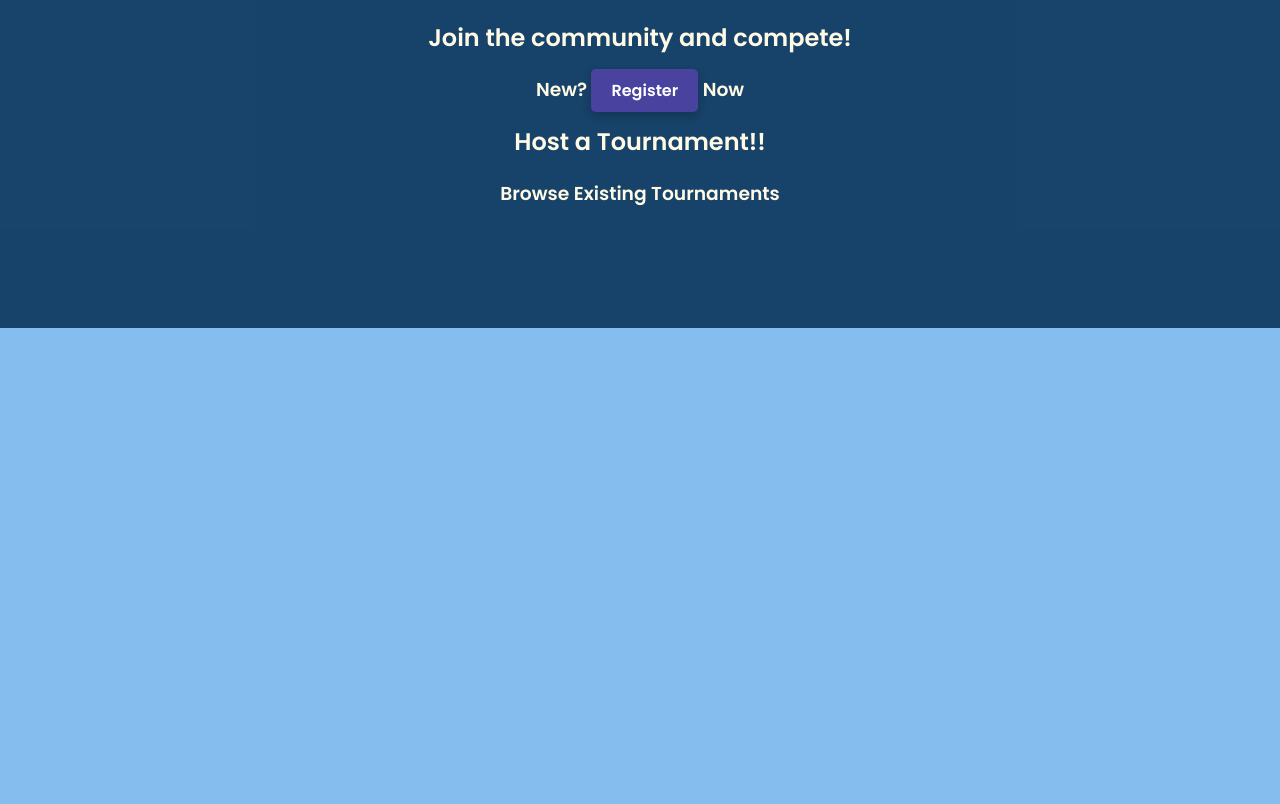
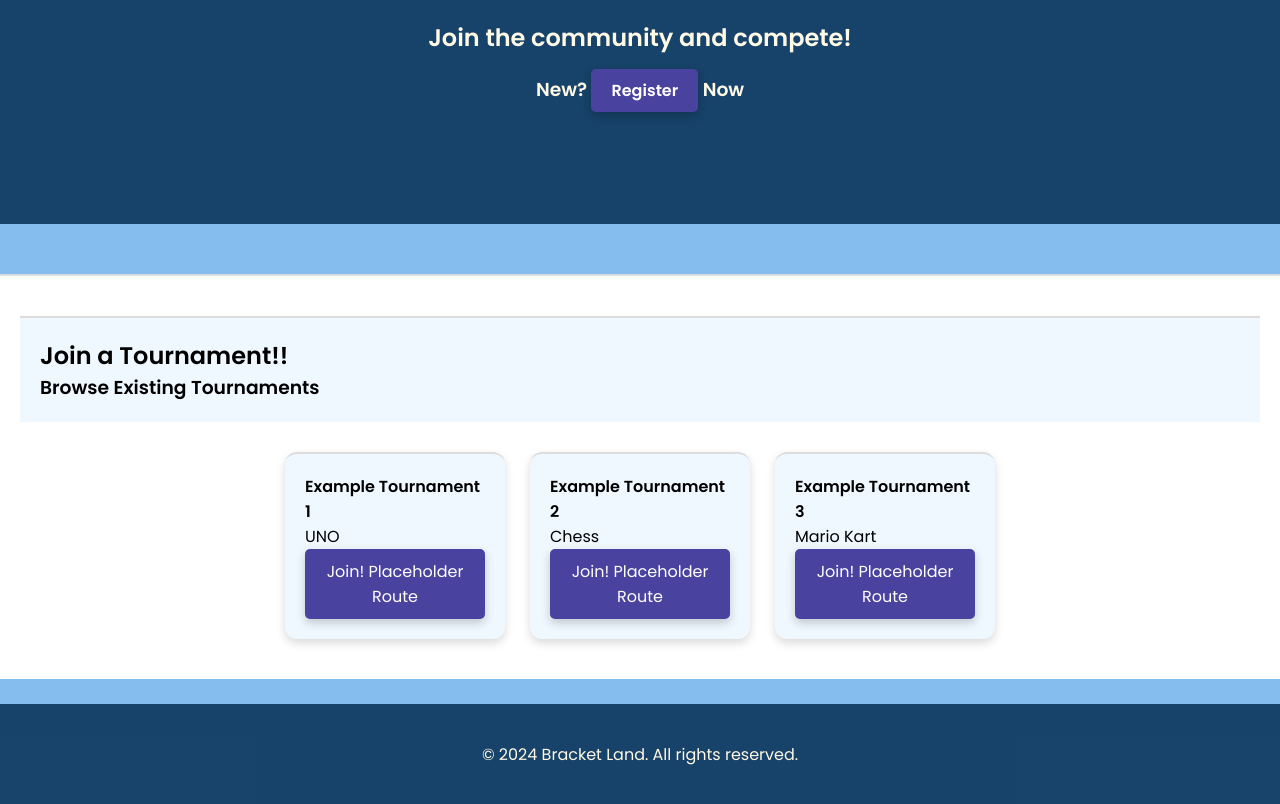
Before and after one commit to KailenC/Bracket-Website-group-project, a React (Create React App) app in the folder frontend/: page / in a window 1280 px wide. Shown: the part 280-1084 px from the top of the page. Before the commit the page ends 800 px from the top, so only its background shows below. Built offline with nearby package versions, Linux system fonts and the light colour scheme.

Commit message:
Main Page is better!
yayyy more organization and a SOLID front page. I would love to add more to the browsing tournaments but i just want a good skeleton up and running for everything before fine tuning!

once again im open to suggestions!!

```diff
--- a/frontend/src/App.css
+++ b/frontend/src/App.css
@@ -25,6 +25,17 @@ h1 {
   background-color: aliceblue;
   padding: 30px 20px;
   width: 100%;
+}
+
+.footer{
+  display: flex;
+  justify-content: center;
+  align-items: center;
+  background-color: rgba(2, 43, 80, 0.834);
+  color: rgb(255, 250, 229);
+  padding: 20px;
+  width: 100%;
+  height: 100px;
 }
 
 .right {
@@ -104,3 +115,40 @@ h1 {
   border-radius: 8px;
   margin-top: 10px;
 }
+
+.tournament-section {
+  background-color: #ffffff;
+  padding: 40px 20px;
+  border-top: 2px solid #ddd;
+
+}
+
+.tournament-box{
+  background-color: aliceblue;
+  padding: 20px 20px;
+  border-top: 2px solid #ddd;
+
+}
+
+.tournament-header{
+  background-color: aliceblue;
+  padding: 20px 20px;
+  border-top: 2px solid #ddd;
+
+}
+
+.tournament-grid {
+  display: flex;
+  justify-content: center;
+  gap: 25px;
+  flex-wrap: wrap;
+  margin-top: 30px;
+}
+
+.tournament-box {
+  background-color: aliceblue;
+  width: 220px;
+  min-height: 140px;
+  border-radius: 12px;
+  box-shadow: 0 4px 10px rgba(0, 0, 0, 0.15);
+}
--- a/frontend/src/App.js
+++ b/frontend/src/App.js
@@ -24,6 +24,7 @@ function App() {
         <Route path="/login" element={<Login />} />
       </Routes>
     </Router>
+
   );
 }
 
--- a/frontend/src/Main.js
+++ b/frontend/src/Main.js
@@ -1,7 +1,7 @@
 import { Link } from "react-router-dom";
-
 function Main() {
   return (
+    <div>
       <div className="center-container">
         <h1>Welcome to Bracket Land!!</h1>
         <h2>Join the community and compete!</h2>
@@ -9,11 +9,45 @@ function Main() {
         <h3>
           New? <Link to="/register" className="btn">Register</Link> Now
         </h3>
+      </div>
 
-      <h2>Host a Tournament!!</h2>
+      <br></br>
+      <br></br>
+
+      <div className="tournament-section">
+
+        <div className="tournament-header">
+        <h2>Join a Tournament!!</h2>
         <h3>Browse Existing Tournaments</h3>
         </div>
+
+        <div className="tournament-grid">
+            <div className="tournament-box">
+                <h4>Example Tournament 1</h4>
+                <p>UNO</p>
+                <button className="btn"> Join! Placeholder Route</button>
+            </div>
+
+            <div className="tournament-box">
+                <h4>Example Tournament 2</h4>
+                <p>Chess</p>
+                <button className="btn"> Join! Placeholder Route</button>
+            </div>
+
+            <div className="tournament-box">
+                <h4>Example Tournament 3</h4>
+                <p>Mario Kart</p>
+                <button className="btn"> Join! Placeholder Route</button>
+            </div>
+        </div>
+      </div>
+    <br></br>
+        <div className="footer">
+            <p>© 2024 Bracket Land. All rights reserved.</p>
+        </div>
+    </div>
+
+
   );
 }
-
 export default Main;
```
Lines whose indentation alone changed are shown as unchanged.
